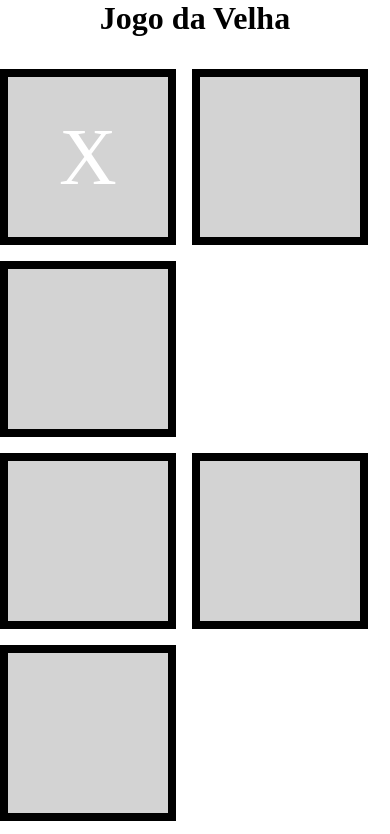
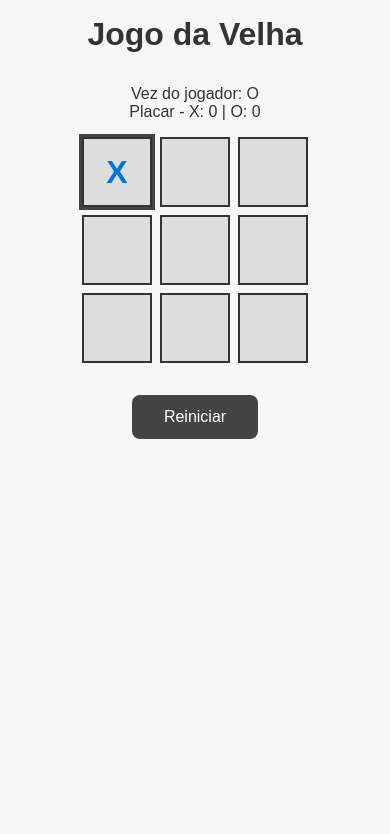
Before and after one commit to Bryanzinn81/jogo-da-velha, a plain HTML site: page index.html in a window 390 px wide. Both pictures are taken after a click on the button 88 px from the left and 157 px from the top of the page. Shown: the top 834 px of the page. Drawn offline with Linux system fonts and the light colour scheme.

Commit message:
adequando o jogo para a apresentação

```diff
--- a/index.html
+++ b/index.html
@@ -1,34 +1,40 @@
 <!DOCTYPE html>
 <html lang="pt-br">
 <head>
-    <meta charset="UTF-8">
-    <meta name="viewport" content="width=device-width, initial-scale=1.0">
-    <link rel="stylesheet" href="style.css">
+  <meta charset="UTF-8" />
+  <meta name="viewport" content="width=device-width, initial-scale=1.0"/>
+  <link rel="stylesheet" href="style.css" />
   <title>Jogo da Velha</title>
 </head>
 <body>
   <header id="titulo">
     <h1>Jogo da Velha</h1>
   </header>
+
+  <section id="info">
+    <p id="vezAtual">Vez do jogador: X</p>
+    <p id="placar">Placar - X: 0 | O: 0</p>
+  </section>
+
   <section id="quadrados">
-        <div id="pFileira" class="fileiras">
-            <div data-index="0" class="quadrado"></div>
-            <div data-index="1" class="quadrado"></div>
-            <div data-index="2" class="quadrado"></div>
+    <div class="fileiras">
+      <div data-index="0" class="quadrado" tabindex="0" role="button"></div>
+      <div data-index="1" class="quadrado" tabindex="0" role="button"></div>
+      <div data-index="2" class="quadrado" tabindex="0" role="button"></div>
     </div>
-        <div id="sFileira" class="fileiras">
-            <div data-index="3" class="quadrado"></div>
-            <div data-index="4" class="quadrado"></div>
-            <div data-index="5" class="quadrado" ></div>
+    <div class="fileiras">
+      <div data-index="3" class="quadrado" tabindex="0" role="button"></div>
+      <div data-index="4" class="quadrado" tabindex="0" role="button"></div>
+      <div data-index="5" class="quadrado" tabindex="0" role="button"></div>
     </div>
-        <div id="tFileira" class="fileiras">
-            <div data-index="6" class="quadrado"></div>
-            <div data-index="7" class="quadrado"></div>
-            <div data-index="8" class="quadrado"></div>
+    <div class="fileiras">
+      <div data-index="6" class="quadrado" tabindex="0" role="button"></div>
+      <div data-index="7" class="quadrado" tabindex="0" role="button"></div>
+      <div data-index="8" class="quadrado" tabindex="0" role="button"></div>
     </div>
     <button id="reset">Reiniciar</button>
+  </section>
 
-    </section>
+  <script src="script.js"></script>
 </body>
-<script src="script.js"></script>
 </html>
--- a/script.js
+++ b/script.js
@@ -1,50 +1,87 @@
+// script.js
 const quadradosC = document.querySelectorAll(".quadrado");
 const resetar = document.getElementById("reset");
+const vezAtual = document.getElementById("vezAtual");
+const placar = document.getElementById("placar");
+
+let jogoTravado = false;
 let jogadorAtual = "X";
-let tabuleiro = ["","","","","","","","",""];
+let tabuleiro = ["", "", "", "", "", "", "", "", ""];
+let pontos = { X: 0, O: 0 };
 
-quadradosC.forEach(quadrado => quadrado.addEventListener("click", click));
+function registrarEventos(quadrado) {
+    quadrado.addEventListener("click", click);
+    quadrado.addEventListener("keydown", e => {
+        if (e.key === "Enter" || e.key === " ") {
+            click({ target: e.target });
+        }
+    });
+}
+quadradosC.forEach(registrarEventos);
 
-
-function click(event){
+function click(event) {
     const quadrado = event.target;
     const index = quadrado.dataset.index;
 
-    if(tabuleiro[index] ===""){
-        tabuleiro[index] = jogadorAtual;
-        quadrado.textContent = jogadorAtual;
-    }
-    console.log;
-    Vitoria();
-    jogadorAtual = jogadorAtual === "X" ? "O" : "X";
-    }
-    console.log;
+    if (jogoTravado || tabuleiro[index] !== "") return;
 
-function Vitoria(){
-    const parametrosV = [
-        [0,1,2], [3,4,5],[6,7,8], [0,3,6], [1,4,7], [2,5,8],[0,4,8],[2,4,6]
-    ];
-    for (let i = 0; i < parametrosV.length; i++){
-        let [a,b,c] = parametrosV[i];
-        if(tabuleiro[a]&& tabuleiro[a] === tabuleiro[b] && tabuleiro[a] === tabuleiro[c]){
-            alert(`Jogador ${tabuleiro[a]} venceu!!!!!`);
-            resetarJogo();
-            return;
-        }
+    aplicarJogada(index, quadrado);
+
+    if (verificaVitoria()) {
+        pontos[jogadorAtual]++;
+        placar.textContent = `Placar - X: ${pontos.X} | O: ${pontos.O}`;
+        vezAtual.textContent = `Jogador ${jogadorAtual} venceu! Reiniciando em 3 segundos...`;
+        jogoTravado = true;
+        setTimeout(resetarJogo, 3000);
+        return;
     }
 
-    if(!tabuleiro.includes("")){
-        alert("empate!!!!");
-        resetarJogo();
+    if (!tabuleiro.includes("")) {
+        vezAtual.textContent = "Empate! Reiniciando em 3 segundos...";
+        jogoTravado = true;
+        setTimeout(resetarJogo, 3000);
+        return;
     }
+
+    jogadorAtual = jogadorAtual === "X" ? "O" : "X";
+    vezAtual.textContent = `Vez do jogador: ${jogadorAtual}`;
 }
 
 
+function aplicarJogada(index, quadrado) {
+    tabuleiro[index] = jogadorAtual;
+    quadrado.textContent = jogadorAtual;
+    quadrado.classList.add(`jogador-${jogadorAtual.toLowerCase()}`);
+}
 
-function resetarJogo(){
-    tabuleiro = ["", "", "", "", "", "", "", "", ""]
+function verificaVitoria() {
+    const combinacoes = [
+        [0, 1, 2], [3, 4, 5], [6, 7, 8],
+        [0, 3, 6], [1, 4, 7], [2, 5, 8],
+        [0, 4, 8], [2, 4, 6]
+    ];
 
-    quadradosC.forEach(quadrado =>quadrado.textContent="");
+    for (let [a, b, c] of combinacoes) {
+        if (tabuleiro[a] && tabuleiro[a] === tabuleiro[b] && tabuleiro[a] === tabuleiro[c]) {
+            quadradosC[a].classList.add("vencedor");
+            quadradosC[b].classList.add("vencedor");
+            quadradosC[c].classList.add("vencedor");
+            return true;
+        }
+    }
+    return false;
+}
+
+function resetarJogo() {
+    tabuleiro = ["", "", "", "", "", "", "", "", ""];
+    quadradosC.forEach(quadrado => {
+        quadrado.textContent = "";
+        quadrado.classList.remove("vencedor", "jogador-x", "jogador-o");
+    });
     jogadorAtual = "X";
+    vezAtual.textContent = `Vez do jogador: ${jogadorAtual}`;
+    jogoTravado = false;
+
 }
-resetar.addEventListener("click",resetarJogo);
+
+resetar.addEventListener("click", resetarJogo);
--- a/style.css
+++ b/style.css
@@ -1,53 +1,100 @@
-*{
-    margin: 0px;
-    padding: 0px;
+* {
+    margin: 0;
+    padding: 0;
     box-sizing: border-box;
   }
-.quadrado{
-    border: 0.1em solid rgb(0, 0, 0);
-    width: 100px;
-    height: 100px;
+
+  body {
+    font-family: Arial, sans-serif;
+    background-color: #f7f7f7;
+    color: #333;
     padding: 1em;
+  }
+
+  h1 {
+    text-align: center;
+    margin-bottom: 1em;
+  }
+
+  #info {
+    text-align: center;
+    margin-bottom: 1em;
+    font-size: 1.2em;
+  }
+
+  #quadrados {
     display: flex;
-    cursor: pointer;
-    background-color: lightgray;;
-    color: white;
+    flex-direction: column;
+    align-items: center;
+    gap: 0.5em;
+  }
+
+  .fileiras {
+    display: flex;
+    gap: 0.5em;
+  }
+
+  .quadrado {
+    width: 90px;
+    height: 90px;
+    background-color: #ddd;
+    color: #000;
+    font-size: 2.5em;
+    font-weight: bold;
+    display: flex;
     align-items: center;
     justify-content: center;
-    font-size: 5em;
+    border: 2px solid #333;
+    cursor: pointer;
+    transition: background-color 0.2s;
   }
-.quadrado:hover{
-    background-color: gray;
+
+  .quadrado:hover {
+    background-color: #bbb;
   }
-h1{
-    text-align: center;
+
+  .quadrado:focus {
+    outline: 3px solid #444;
   }
-#quadrados{
-    display: grid;
-    flex-wrap: wrap;
-    justify-content: center;
-    gap:1em;
-    margin: 2em auto;
+
+  .jogador-x {
+    color: #0074D9;
   }
-.fileiras{
-    display: flex;
-    flex-wrap: wrap;
-    align-items: center;
 
+  .jogador-o {
+    color: #FF4136;
   }
-#pFileira{
-    gap: 1em;
+
+  .vencedor {
+    background-color: #2ECC40 !important;
+    color: white;
   }
-#sFileira{
-    gap: 1em;
+
+  #reset {
+    margin-top: 1.5em;
+    padding: 0.8em 2em;
+    font-size: 1em;
+    background-color: #444;
+    color: white;
+    border: none;
+    border-radius: 0.5em;
+    cursor: pointer;
+    transition: background-color 0.2s;
   }
-#tFileira{
-    gap: 1em;
+
+  #reset:hover {
+    background-color: #222;
   }
-#reset{
-    margin-top: 2em;
-    padding: 2em;
+
+  /* Responsivo */
+  @media (max-width: 600px) {
+    .quadrado {
+      width: 70px;
+      height: 70px;
+      font-size: 2em;
+    }
+
+    #info {
       font-size: 1em;
-    cursor: pointer;
-    border-radius: 1em;
     }
+  }
```
Lines whose indentation alone changed are shown as unchanged.
